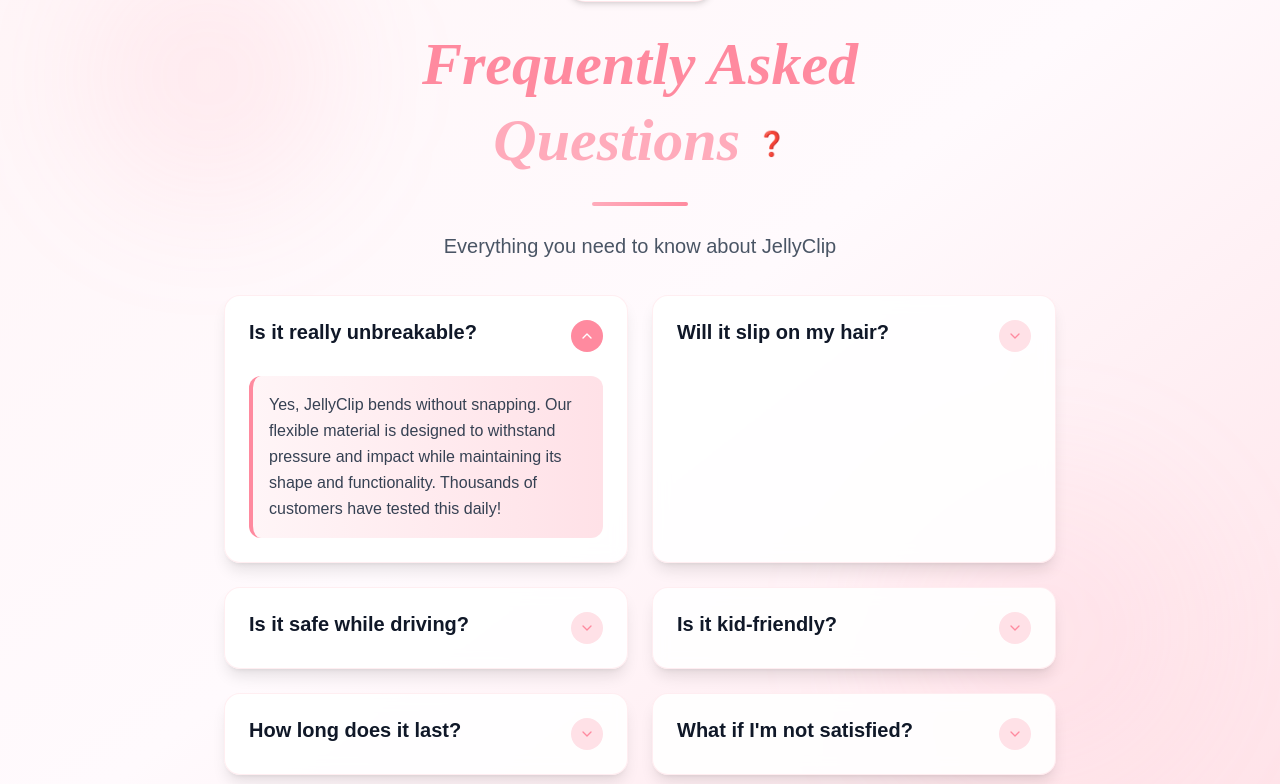
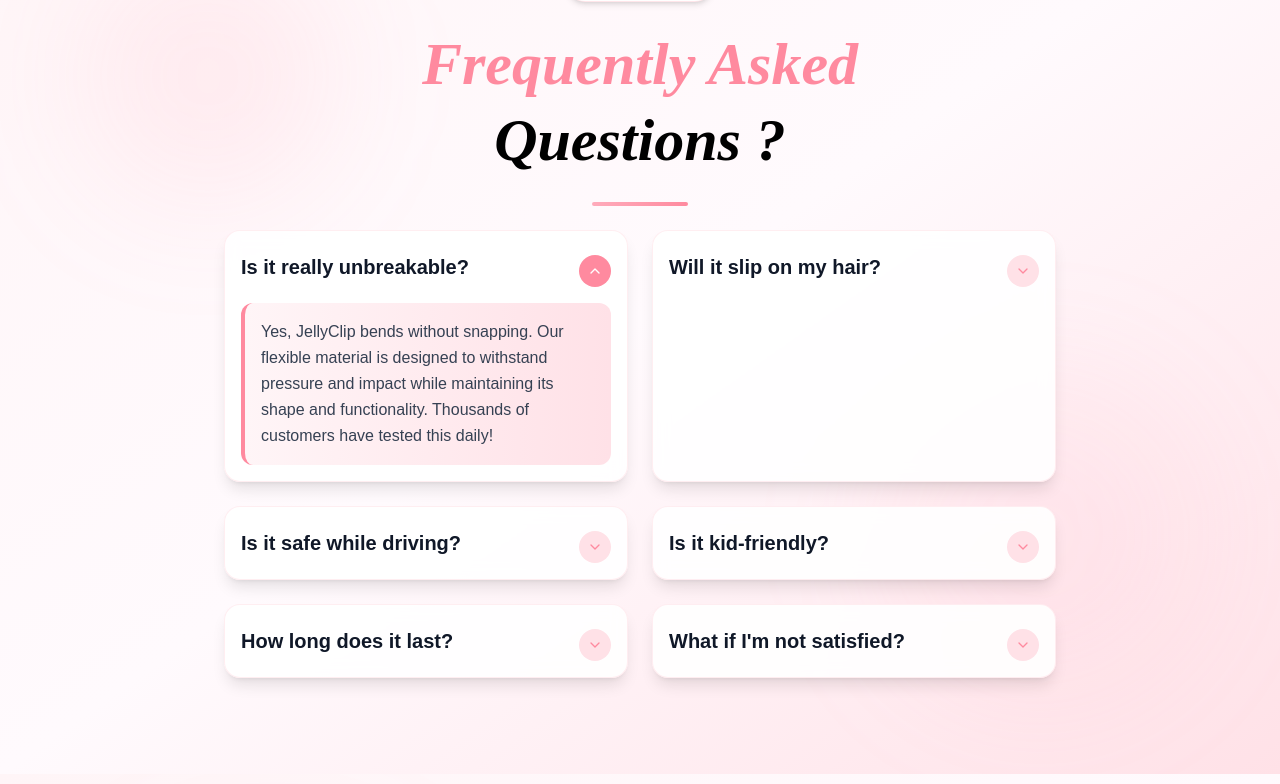
Before and after one commit to ragOP/jelly-belly, a React (Vite) app: page /home in a window 1280 px wide. Shown: the part 7776-8560 px from the top of the page. Built offline with nearby package versions, Linux system fonts and the light colour scheme.

Commit message:
Refactor FAQSection to improve text presentation and layout. Update question text styling for better visibility, adjust button padding, and refine content spacing for enhanced readability.

```diff
--- a/src/components/home/FAQSection.jsx
+++ b/src/components/home/FAQSection.jsx
@@ -51,13 +51,11 @@ const FAQSection = () => {
           <h2 className="text-4xl md:text-5xl lg:text-6xl font-bold text-gray-900 mb-6 leading-tight">
             <span className="text-[#ff8a9f] font-lora italic">Frequently Asked</span>
             <br />
-            <span className="text-[#ffabbb] font-lora italic">Questions</span> <span className="align-middle text-2xl">❓</span>
+            <span className="text-[#000] font-lora italic">Questions ?</span>
           </h2>
           <div className="w-24 h-1 bg-gradient-to-r from-[#ffabbb] to-[#ff8a9f] mx-auto rounded-full mb-6"></div>
 
-          <p className="text-xl text-gray-600 max-w-2xl mx-auto leading-relaxed mb-8">
-            Everything you need to know about JellyClip
-          </p>
+
         </div>
 
         {/* FAQ Grid */}
@@ -70,7 +68,7 @@ const FAQSection = () => {
               <div className="bg-white/90 backdrop-blur-sm rounded-2xl shadow-lg border border-[#ffabbb]/20 overflow-hidden hover:shadow-xl transition-all duration-300 h-full">
                 <button
                   onClick={() => setOpenFAQ(openFAQ === index ? -1 : index)}
-                  className="w-full p-6 text-left flex items-start justify-between hover:bg-[#ffe1e7]/30 transition-colors duration-200"
+                  className="w-full px-4 py-4 mt-2 text-left flex items-start justify-between hover:bg-[#ffe1e7]/30 transition-colors duration-200"
                 >
                   <div className="flex-1 pr-4">
                     <h3 className="text-lg md:text-xl font-bold text-gray-900 leading-tight group-hover:text-[#ff8a9f] transition-colors duration-200">
@@ -93,7 +91,7 @@ const FAQSection = () => {
 
                 <div className={`transition-all duration-300 ease-in-out ${openFAQ === index ? 'max-h-96 opacity-100' : 'max-h-0 opacity-0'
                   } overflow-hidden`}>
-                  <div className="px-6 pb-6">
+                  <div className="px-4 pb-4">
                     <div className="bg-gradient-to-r from-[#fff5f7] to-[#ffe1e7] rounded-xl p-4 border-l-4 border-[#ff8a9f]">
                       <p className="text-gray-700 leading-relaxed">
                         {faq.answer}
```
